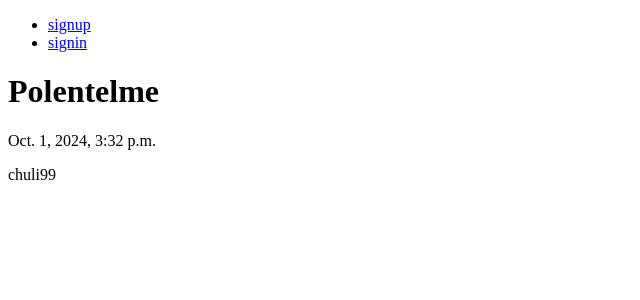
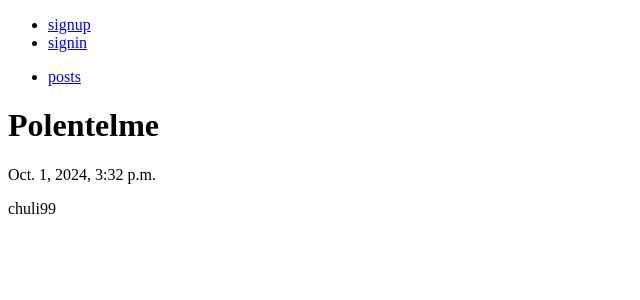
Before and after one commit to chuli99/microblogging, a Django app: page /posts/2/ in a window 1280 px wide. Shown: the top 300 px of the page, without its empty margins (0-640 px from the left). Run offline with Django 5.2, Linux system fonts and the light colour scheme; data comes from the database, SQL or seed files in the repository; both versions use the stored data as it was after the commit.

Commit message:
#9 delete post for users

```diff
--- a/microblogging/urls.py
+++ b/microblogging/urls.py
@@ -25,6 +25,7 @@ urlpatterns = [
     path('posts/', views.posts,name='posts'),
     path('posts/create/', views.create_post, name='create_post'),
     path('posts/<int:post_id>/', views.post_detail, name='post_detail'),
+    path('posts/<int:post_id>/delete', views.delete_post, name='delete_post'),
     path('logout/', views.signout, name='logout'),
     path('signin/', views.signin, name='signin'),
 ]
--- a/posts/templates/base.html
+++ b/posts/templates/base.html
@@ -24,6 +24,11 @@
             </li>
         </ul>
         {% endif %}
+        <ul>
+            <li>
+            <a href="/posts">posts</a>
+            </li>
+        </ul>
     </nav>
     {% block content %}
     {% endblock %}
--- a/posts/templates/post_detail.html
+++ b/posts/templates/post_detail.html
@@ -4,4 +4,10 @@
     <h1>{{post.content}}</h1>
     <p>{{post.created_at}}</p>
     <p>{{post.user.username}}</p>
+    {% if user.is_authenticated and user == post.user %}
+        <form action="{% url 'delete_post' post.id %}" method="POST">
+            {% csrf_token %}
+            <button type="submit">Delete</button>
+        </form>
+    {% endif %}
 {% endblock %}
--- a/posts/views.py
+++ b/posts/views.py
@@ -70,6 +70,12 @@ def post_detail(request, post_id):
     post = get_object_or_404(Post,pk=post_id)
     return render(request, 'post_detail.html',{'post':post})
 
+def delete_post(request, post_id):
+    post = get_object_or_404(Post,pk=post_id, user=request.user)
+    if request.method == 'POST':
+        post.delete()
+        return redirect('posts')
+
 def create_post(request):
     if request.method == 'GET':
         return render(request, 'create_post.html',{
@@ -81,7 +87,7 @@ def create_post(request):
             new_post = form.save(commit=False)
             new_post.user = request.user
             new_post.save()
-            return redirect('home')
+            return redirect('posts')
         except ValueError:
             return render(request,'create_post.html',{
                 'form': PostForm(),
```
Also changed, not shown: db.sqlite3.
